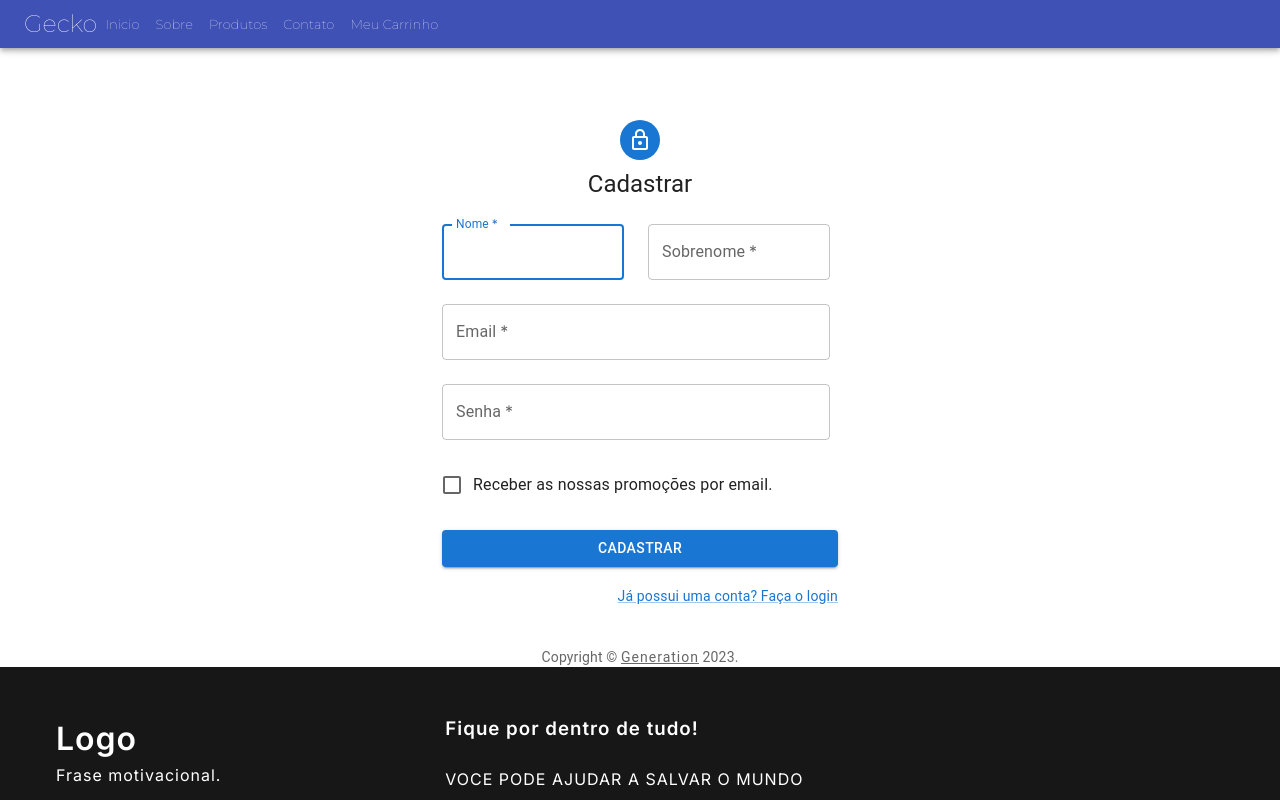
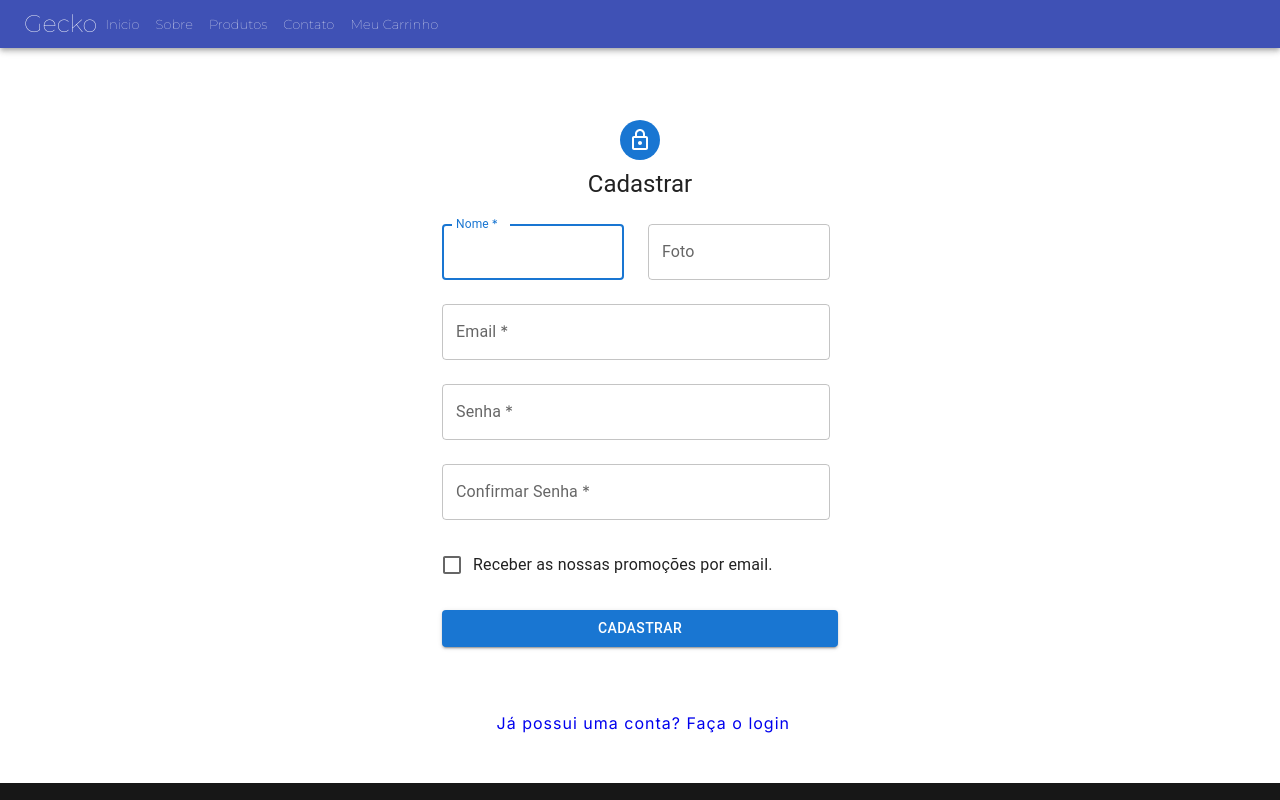
Before and after one commit to ProjetoGecko/frontend, a React (Vite) app: page /Cadastrar in a window 1280 px wide. Shown: the top 800 px of the page. Built offline with nearby package versions, Linux system fonts and the light colour scheme.

Commit message:
adicionando criação de usuario com a api

```diff
--- /dev/null
+++ b/src/models/User.ts
@@ -0,0 +1,8 @@
+interface User {
+  id: number;
+  nome: string;
+  usuario: string;
+  senha: string;
+}
+
+export default User;
--- a/src/pages/Cadastrar/Cadastrar.tsx
+++ b/src/pages/Cadastrar/Cadastrar.tsx
@@ -1,11 +1,14 @@
-import * as React from 'react';
+import React , {useState, useEffect, ChangeEvent } from 'react';
+import { useNavigate } from 'react-router-dom';
+import User from '../../models/User';
+import { cadastroUsuario } from '../../services/Service';
 import Avatar from '@mui/material/Avatar';
 import Button from '@mui/material/Button';
 import CssBaseline from '@mui/material/CssBaseline';
 import TextField from '@mui/material/TextField';
 import FormControlLabel from '@mui/material/FormControlLabel';
 import Checkbox from '@mui/material/Checkbox';
-import Link from '@mui/material/Link';
+import { Link } from 'react-router-dom';
 import Grid from '@mui/material/Grid';
 import Box from '@mui/material/Box';
 import LockOutlinedIcon from '@mui/icons-material/LockOutlined';
@@ -13,31 +16,57 @@ import Typography from '@mui/material/Typography';
 import Container from '@mui/material/Container';
 import { createTheme, ThemeProvider } from '@mui/material/styles';
 
-function Copyright(props: any) {
-  return (
-    <Typography variant="body2" color="text.secondary" align="center" {...props}>
-      {'Copyright © '}
-      <Link color="inherit" href="https://mui.com/">
-        Generation
-      </Link>{' '}
-      {new Date().getFullYear()}
-      {'.'}
-    </Typography>
-  );
-}
-
 // TODO remove, this demo shouldn't need to reset the theme.
 const defaultTheme = createTheme();
 
 export default function SignUp() {
-  const handleSubmit = (event: React.FormEvent<HTMLFormElement>) => {
-    event.preventDefault();
-    const data = new FormData(event.currentTarget);
-    console.log({
-      email: data.get('email'),
-      password: data.get('password'),
-    });
-  };
+  const navigate = useNavigate();
+  const [confirmarSenha,setConfirmarSenha] = useState<string>("")
+  const [user, setUser] = useState<User>(
+      {
+          id: 0,
+          nome: '',
+          usuario: '',
+          senha: ''
+      })
+
+  const [userResult, setUserResult] = useState<User>(
+      {
+          id: 0,
+          nome: '',
+          usuario: '',
+          senha: ''
+      })
+
+  useEffect(() => {
+      if (userResult.id != 0) {
+          navigate("/login")
+      }
+  }, [userResult])
+
+
+  function confirmarSenhaHandle(e: ChangeEvent<HTMLInputElement>){
+      setConfirmarSenha(e.target.value)
+  }
+
+
+  function updatedModel(e: ChangeEvent<HTMLInputElement>) {
+
+      setUser({
+          ...user,
+          [e.target.name]: e.target.value
+      })
+
+  }
+  async function onSubmit(e: ChangeEvent<HTMLFormElement>) {
+      e.preventDefault()
+      if(confirmarSenha == user.senha){
+      cadastroUsuario(`/usuarios/cadastrar`, user, setUserResult)
+      alert('Usuario cadastrado com sucesso')
+      }else{
+          alert('Dados inconsistentes. Favor verificar as informações de cadastro.')
+      }
+  }
 
   return (
     <ThemeProvider theme={defaultTheme}>
@@ -57,47 +86,66 @@ export default function SignUp() {
           <Typography component="h1" variant="h5">
             Cadastrar
           </Typography>
-          <Box component="form" noValidate onSubmit={handleSubmit} sx={{ mt: 3 }}>
+
+          <Box component="form" noValidate onSubmit={onSubmit} sx={{ mt: 3 }}>
             <Grid container spacing={2}>
               <Grid item xs={12} sm={6}>
                 <TextField
+                  value={user.nome}
+                  onChange={(e: ChangeEvent<HTMLInputElement>) => updatedModel(e)}
                   autoComplete="given-name"
-                  name="firstName"
+                  name="nome"
                   required
                   fullWidth
-                  id="firstName"
+                  id="nome"
                   label="Nome"
                   autoFocus
                 />
               </Grid>
               <Grid item xs={12} sm={6}>
                 <TextField
-                  required
                   fullWidth
-                  id="lastName"
-                  label="Sobrenome"
-                  name="lastName"
+                  id="foto"
+                  label="Foto"
+                  name="foto"
                   autoComplete="family-name"
                 />
               </Grid>
               <Grid item xs={12}>
                 <TextField
+                  value={user.usuario}
+                  onChange={(e: ChangeEvent<HTMLInputElement>) => updatedModel(e)}
                   required
                   fullWidth
-                  id="email"
+                  id="usuario"
                   label="Email"
-                  name="email"
+                  name="usuario"
                   autoComplete="email"
                 />
               </Grid>
               <Grid item xs={12}>
                 <TextField
+                  value={user.senha}
+                  onChange={(e: ChangeEvent<HTMLInputElement>) => updatedModel(e)}
                   required
                   fullWidth
-                  name="password"
+                  name="senha"
                   label="Senha"
                   type="password"
-                  id="password"
+                  id="senha"
+                  autoComplete="new-password"
+                />
+              </Grid>
+              <Grid item xs={12}>
+              <TextField
+                  value={confirmarSenha}
+                  onChange={(e: ChangeEvent<HTMLInputElement>) => confirmarSenhaHandle(e)}
+                  required
+                  fullWidth
+                  name="senha"
+                  label="Confirmar Senha"
+                  type="password"
+                  id="senha"
                   autoComplete="new-password"
                 />
               </Grid>
@@ -116,16 +164,15 @@ export default function SignUp() {
             >
               Cadastrar
             </Button>
-            <Grid container justifyContent="flex-end">
+            <Grid p={6} container justifyContent="flex-end">
               <Grid item>
-                <Link href="#" variant="body2">
+                <Link to='/login' className='text-decorator-none'>
                   Já possui uma conta? Faça o login
                 </Link>
               </Grid>
             </Grid>
           </Box>
         </Box>
-        <Copyright sx={{ mt: 5 }} />
       </Container>
     </ThemeProvider>
   );
```
